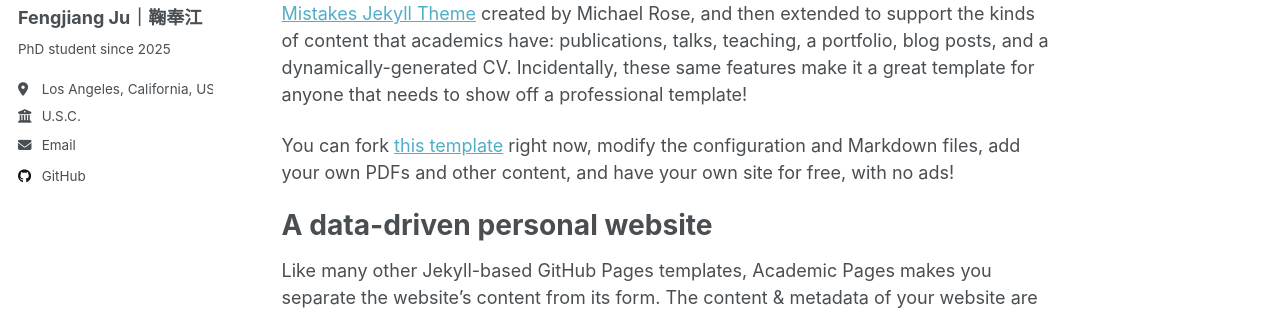
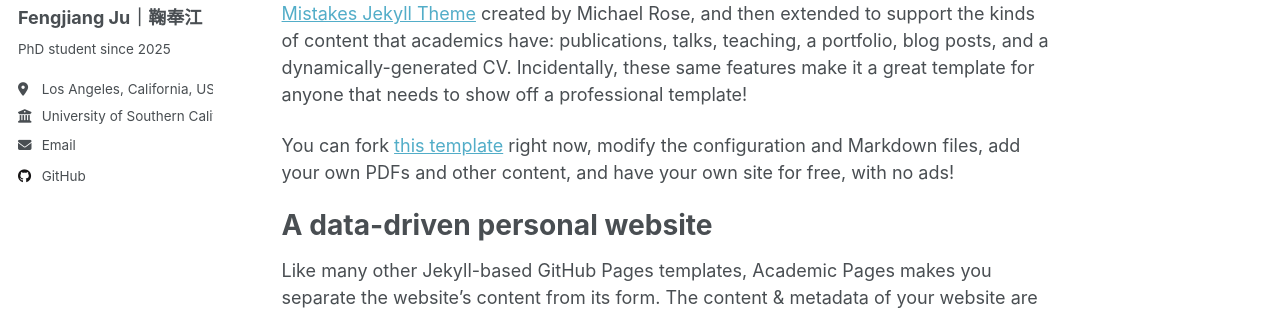
Before and after one commit to FengJiangJu/fengjiangju.github.io, a Jekyll site: the page built from _pages/about.md, in a window 1280 px wide. Shown: the part 277-587 px from the top of the page. Built offline with Jekyll 4.4.1, drawn with Linux system fonts in a browser that asks for light colours; a script that is not in the unit is left out.

Commit message:
Update _config.yml

```diff
--- a/_config.yml
+++ b/_config.yml
@@ -27,7 +27,7 @@ author:
   pronouns         : # example: "she/her"
   bio              : "PhD student since 2025"
   location         : "Los Angeles, California, USA"
-  employer         : "U.S.C."
+  employer         : "University of Southern California (USC)"
   uri              : # URL
   email            : "juf@usc.edu or jufj2000@gmail.com"
 
```
